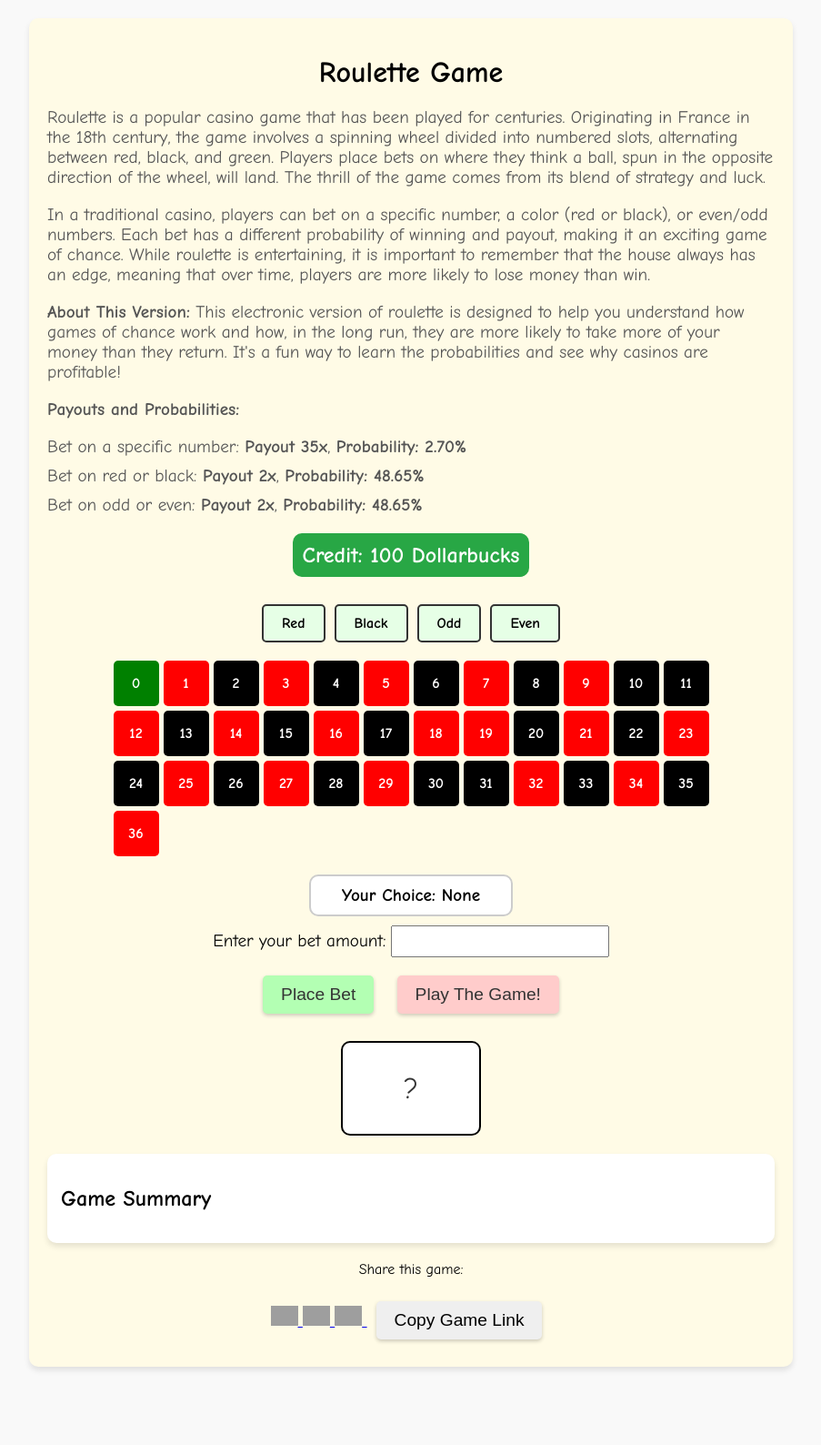
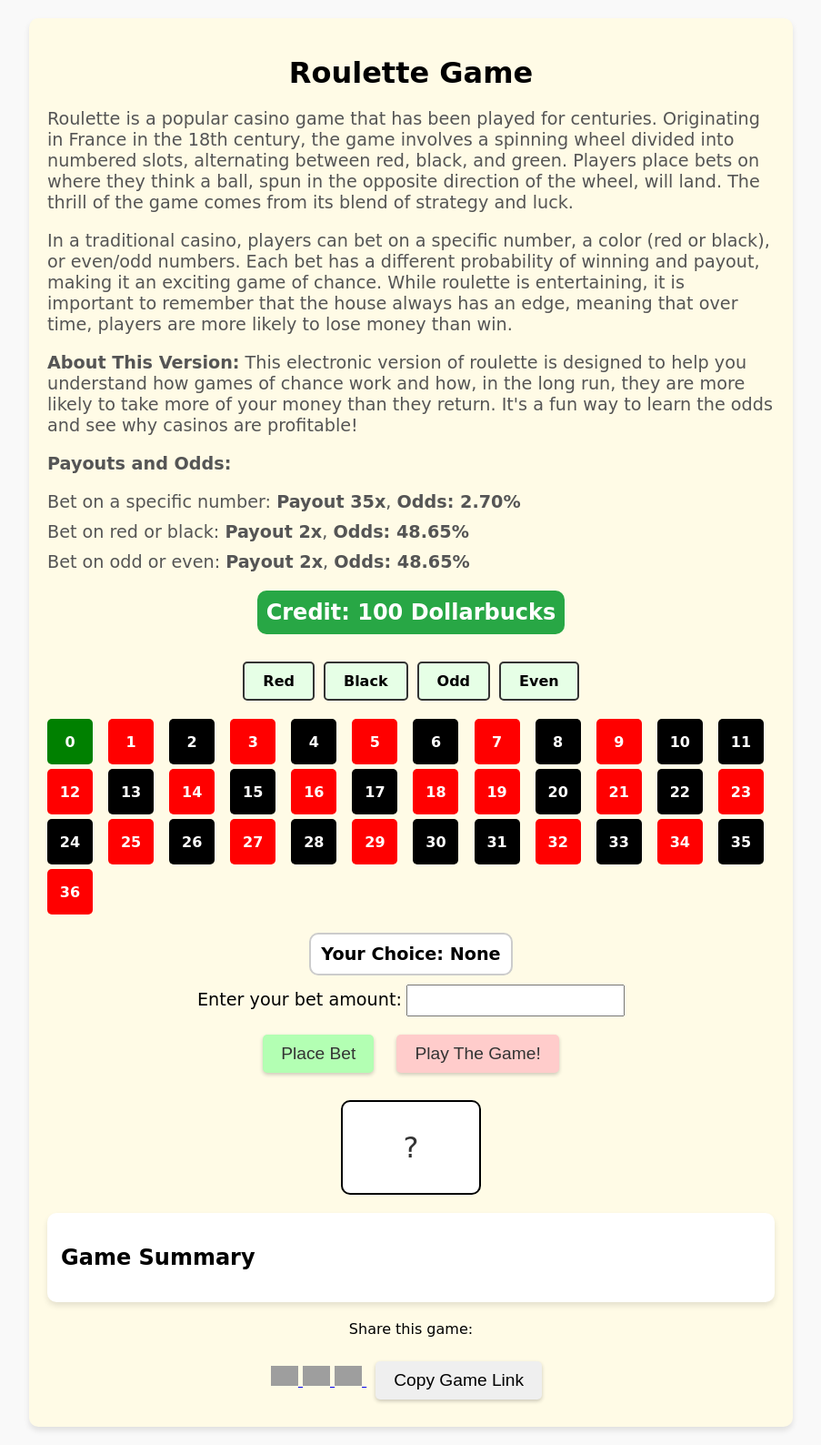
Before and after one commit to RFNajera/rfnajera.github.io, a Jekyll site: the page gambling_kids.html, which Jekyll copies as it is, in a window 1280 px wide. Shown: the whole page at 91% size, without its empty margins (188-1091 px from the left). Built offline with Jekyll 4.4.1, drawn with Linux system fonts in a browser that asks for light colours; before the commit the page ends 1522 px from its top, so only the background shows below that; grey boxes are pictures that could not be loaded.

Commit message:
Update gambling_kids.html
Fixed scrolling issues.

```diff
--- a/gambling_kids.html
+++ b/gambling_kids.html
@@ -14,13 +14,11 @@
     <meta name="twitter:description"
         content="Play this electronic version of roulette and learn how games of chance work. Understand why the house always wins in the long run.">
     <meta name="twitter:image" content="https://rfnajera.github.io/assets/images/gambling_image.jpg">
-    <link rel="icon" href="assets/images/favicon.ico" type="image/x-icon">
-    <link href="https://fonts.googleapis.com/css2?family=Comic+Neue:wght@400;700&display=swap" rel="stylesheet">
 
     <title>Roulette Game</title>
     <style>
         body {
-            font-family: 'Comic Neue', 'Comic Sans MS', 'Arial Rounded MT Bold', cursive;
+            font-family: 'Comic Neue', 'Comic Sans MS', cursive;
             background-color: #f9f9f9;
             text-align: center;
             margin: 20px;
@@ -36,13 +34,11 @@
         }
 
         h1 {
-            font-family: 'Comic Neue', 'Comic Sans MS', 'Arial Rounded MT Bold', cursive;
             font-size: 2em;
             margin-bottom: 10px;
         }
 
         #instructions {
-            font-family: 'Comic Neue', 'Comic Sans MS', 'Arial Rounded MT Bold', cursive;
             font-size: 1.2em;
             margin-bottom: 20px;
             color: #555;
@@ -63,10 +59,15 @@
         #roulette-table {
             margin: 20px auto;
             display: grid;
-            grid-template-columns: repeat(12, 50px);
+            grid-template-columns: repeat(12, minmax(40px, 1fr));
             gap: 5px;
             justify-content: center;
+            overflow-x: auto;
+            width: 100%;
+            max-width: 100%;
+            box-sizing: border-box;
         }
+
 
         .roulette-cell {
             width: 50px;
@@ -188,7 +189,6 @@
         }
 
         #game-summary {
-            font-family: 'Comic Neue', 'Comic Sans MS', 'Arial Rounded MT Bold', cursive;
             margin-top: 20px;
             background-color: #fff;
             border-radius: 10px;
@@ -245,12 +245,12 @@
                 meaning that over time, players are more likely to lose money than win.</p>
             <p><strong>About This Version:</strong> This electronic version of roulette is designed to help you
                 understand how games of chance work and how, in the long run, they are more likely to take more of your
-                money than they return. It's a fun way to learn the probabilities and see why casinos are profitable!</p>
-            <p><strong>Payouts and Probabilities:</strong></p>
+                money than they return. It's a fun way to learn the odds and see why casinos are profitable!</p>
+            <p><strong>Payouts and Odds:</strong></p>
             <ul>
-                <li>Bet on a specific number: <strong>Payout 35x</strong>, <strong>Probability: 2.70%</strong></li>
-                <li>Bet on red or black: <strong>Payout 2x</strong>, <strong>Probability: 48.65%</strong></li>
-                <li>Bet on odd or even: <strong>Payout 2x</strong>, <strong>Probability: 48.65%</strong></li>
+                <li>Bet on a specific number: <strong>Payout 35x</strong>, <strong>Odds: 2.70%</strong></li>
+                <li>Bet on red or black: <strong>Payout 2x</strong>, <strong>Odds: 48.65%</strong></li>
+                <li>Bet on odd or even: <strong>Payout 2x</strong>, <strong>Odds: 48.65%</strong></li>
             </ul>
         </div>
         <div id="credit-card">Credit: <span id="credit">100</span> Dollarbucks</div>
```
Also changed, not shown: other parts of gambling_kids.html (+2 -1 lines).
